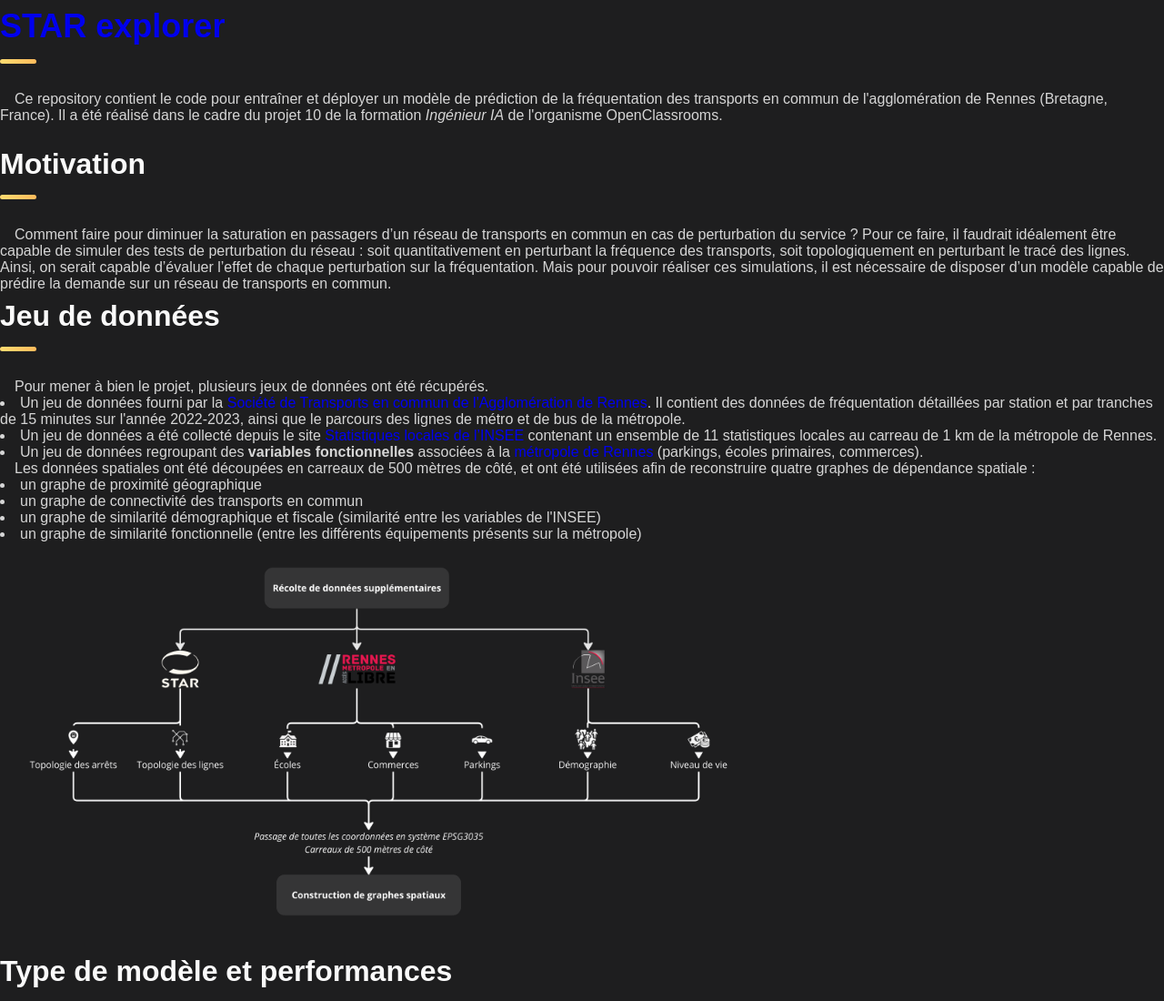
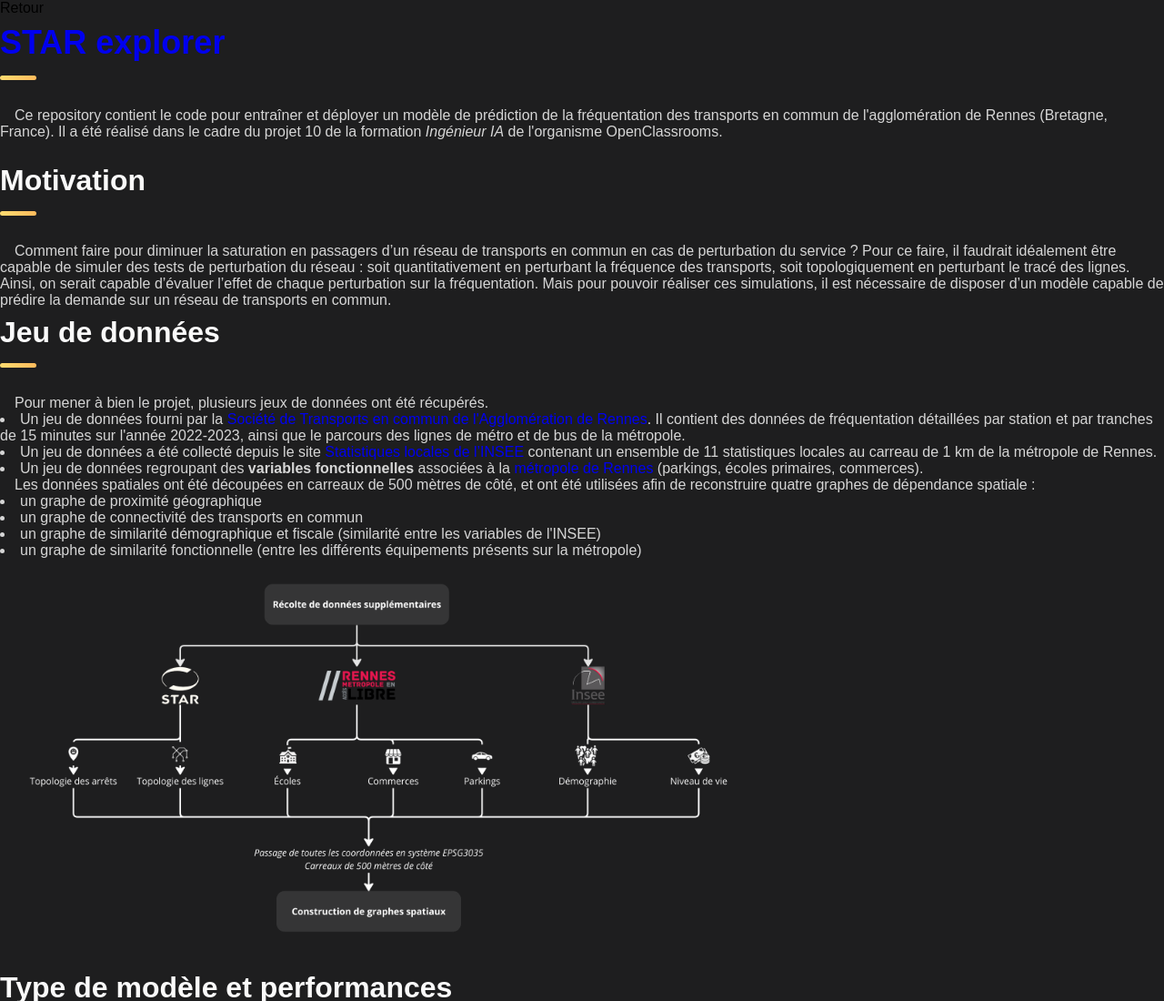
Before and after one commit to lefpradier/STAR_explorer, a plain HTML site: page index.html in a window 1280 px wide. Shown: the top 1100 px of the page at 91% size. Drawn offline with Linux system fonts and the light colour scheme; a web font is replaced by a local one.

Commit message:
Add button

```diff
--- a/index.html
+++ b/index.html
@@ -8,7 +8,9 @@
 </head>
 
 <body>
-
+<button onclick="window.location.href='javascript:window.history.back();';">
+      Retour
+</button>
 <h1 id="-star-explorer-https-github-com-lefpradier-star_explorer-" class="h1 article-title"><a href="https://github.com/lefpradier/STAR_explorer">STAR explorer</a></h1>
 <p><span class="tab">
 &emsp;Ce repository contient le code pour entraîner et déployer un modèle de prédiction de la fréquentation des transports en commun de l'agglomération de Rennes (Bretagne, France). Il a été réalisé dans le cadre du projet 10 de la formation <i>Ingénieur IA</i> de l'organisme OpenClassrooms.</span><br><!-- Le modèle développé permet de prédire la demande en chaque point du réseau de Rennes Métropole en fonction de la demande connue aux pas de temps passés.</br>
```
